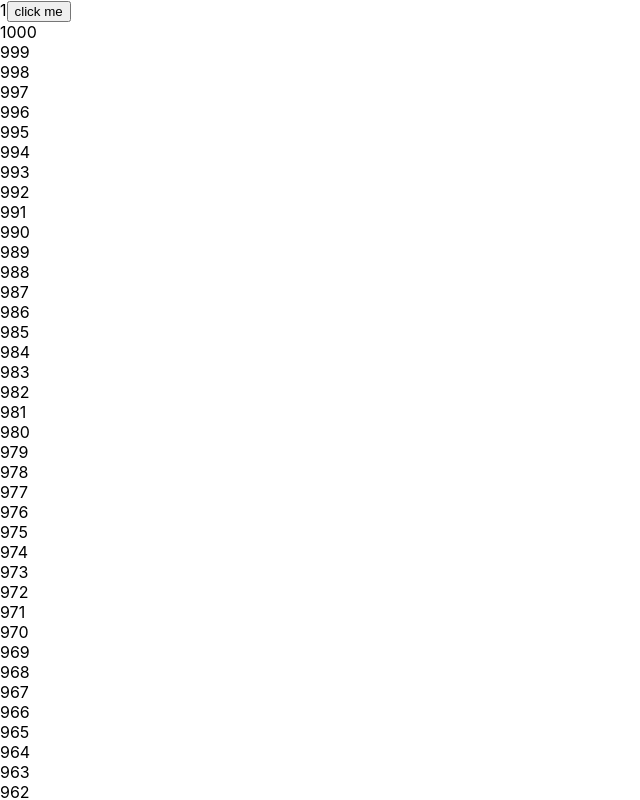
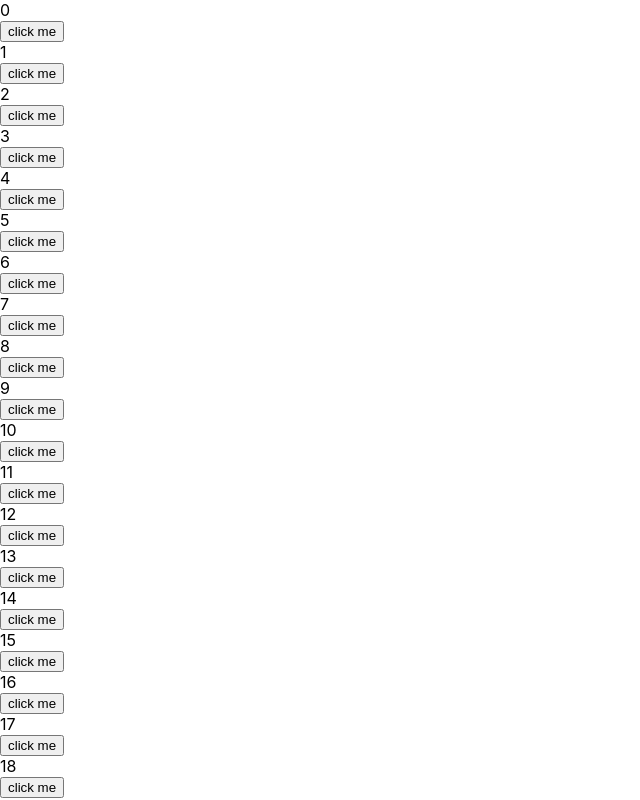
Before and after one commit to changhuali/react-learning, a React (Create React App) app: page / in a window 1280 px wide. Shown: the top 800 px of the page, without its empty margins (0-640 px from the left). Built offline with nearby package versions, Linux system fonts and the light colour scheme.

Commit message:
fix priority between Promise and MutationObserver

```diff
--- a/src/App.js
+++ b/src/App.js
@@ -1,72 +1,45 @@
-import "./App.css";
-import {
-  useEffect,
-  useReducer,
-  useTransition,
-  StrictMode,
-  memo,
-  useState,
-} from "react";
+import { memo, useState } from "react";
 
-function GrandChild({ count }) {
-  useEffect(() => {
-    return () => {};
-  });
+function Child({ index }) {
+  const [currentNum, setCurrentNum] = useState(0);
   return (
     <div>
-      {new Array(1).fill(null).map((_, index) => (
-        <span key={index}>{count}</span>
-      ))}
+      <div>{currentNum + index}</div>
+      <button
+        onClick={() => {
+          setCurrentNum((cur) => ++cur);
+        }}
+      >
+        click me
+      </button>
+    </div>
+  );
+}
+const ChildWithMemo = memo(Child);
+
+function App() {
+  return (
+    <div>
+
+      {[...new Array(999).fill(null)].map((_, index) => {
+        return <ChildWithMemo key={index} index={index} />;
+      })}
+
+
+      {/* {[...new Array(333).fill(null)].map((_, index) => {
+        return <ChildWithMemo key={index} index={index} />;
+      })}
+
+      {[...new Array(333).fill(null)].map((_, index) => {
+        return <ChildWithMemo key={index} index={index} />;
+      })}
+
+      {[...new Array(333).fill(null)].map((_, index) => {
+        return <ChildWithMemo key={index} index={index} />;
+      })} */}
+
     </div>
   );
 }
 
-function Child({ count }) {
-  // useEffect(() => {
-  //   console.log("Child mount");
-  //   return () => {
-  //     console.log("Child unmount");
-  //   };
-  // });
-  return <GrandChild count={count} />;
-}
-const GC = memo(Child);
-function App() {
-  const [count, dispatch] = useReducer((state, action) => {
-    switch (action.type) {
-      case "inc":
-        return ++state;
-      default:
-        throw new Error();
-    }
-  }, 1);
-
-  const [_, startTransition] = useTransition();
-  const [total, setTotal] = useState(1000);
-
-  return (
-    <StrictMode>
-      {count}
-      <button
-        onClick={() => {
-          startTransition(() => {
-            setTotal((total) => {
-              return total + 100;
-            });
-          });
-        }}
-      >
-        click me
-      </button>
-      <div>
-        {[...new Array(total).fill(null).map((_, index) => index)].map(
-          (item) => {
-            return <Child key={total - item} count={total - item} />;
-          }
-        )}
-      </div>
-    </StrictMode>
-  );
-}
-
 export default App;
```
Also changed, not shown: 1 other file (tests, documents, lock files or other folders).
